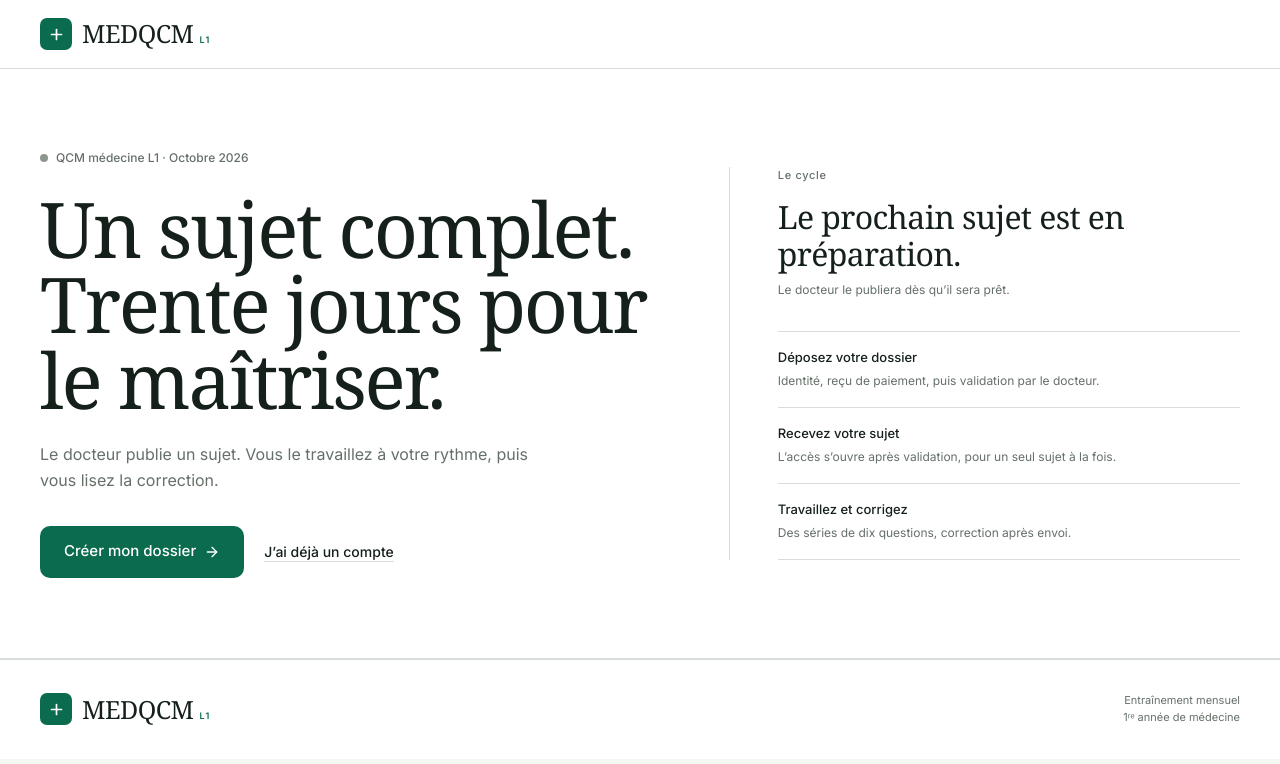
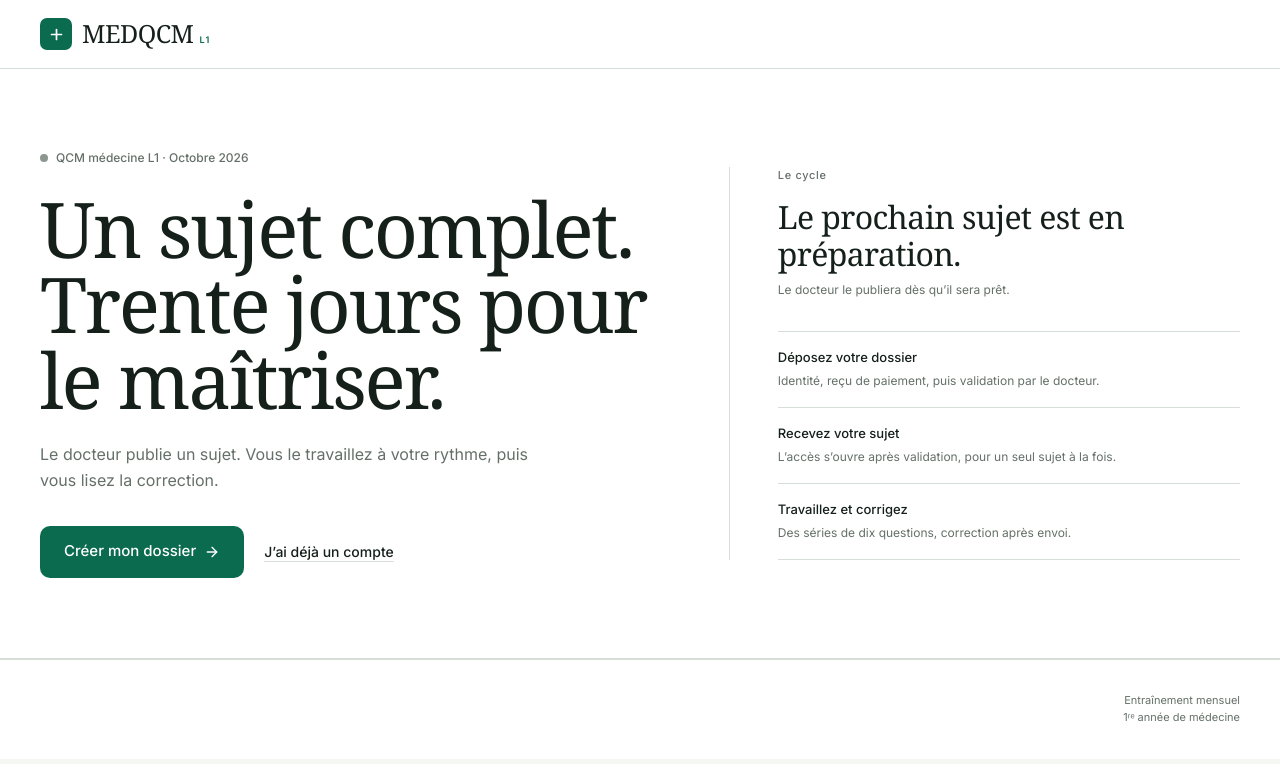
Before and after one commit to fanasinahenintsoa73-design/PROJET_QCM, a React (Vite) app: page / in a window 1280 px wide. Shown: the top 764 px of the page. Built offline with nearby package versions, Linux system fonts and the light colour scheme; no server answers; a web font is replaced by a local one.

Commit message:
style(footer): retirer le logo redondant

```diff
--- a/src/components/Footer.tsx
+++ b/src/components/Footer.tsx
@@ -1,11 +1,8 @@
-import { Logo } from '@/components/Logo'
-
 export function Footer() {
   return (
     <footer className="border-t border-line bg-surface">
-      <div className="mx-auto flex max-w-content items-center justify-between gap-6 px-5 py-8 lg:px-10">
-        <Logo />
-        <p className="text-right text-[11px] leading-relaxed text-mute">
+      <div className="mx-auto flex max-w-content items-center justify-center px-5 py-8 sm:justify-end lg:px-10">
+        <p className="text-center text-[11px] leading-relaxed text-mute sm:text-right">
           Entraînement mensuel
           <br />
           1ʳᵉ année de médecine
```
